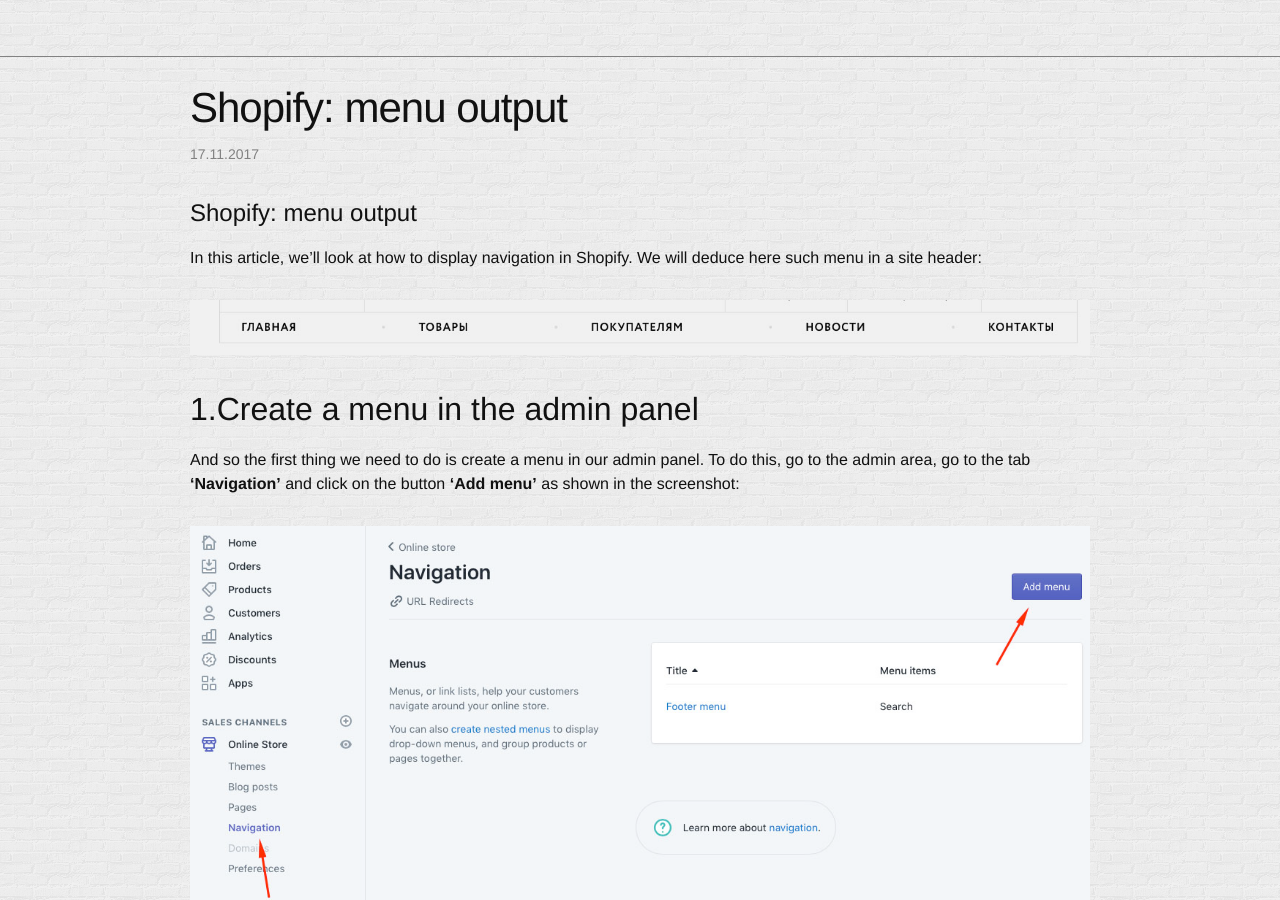
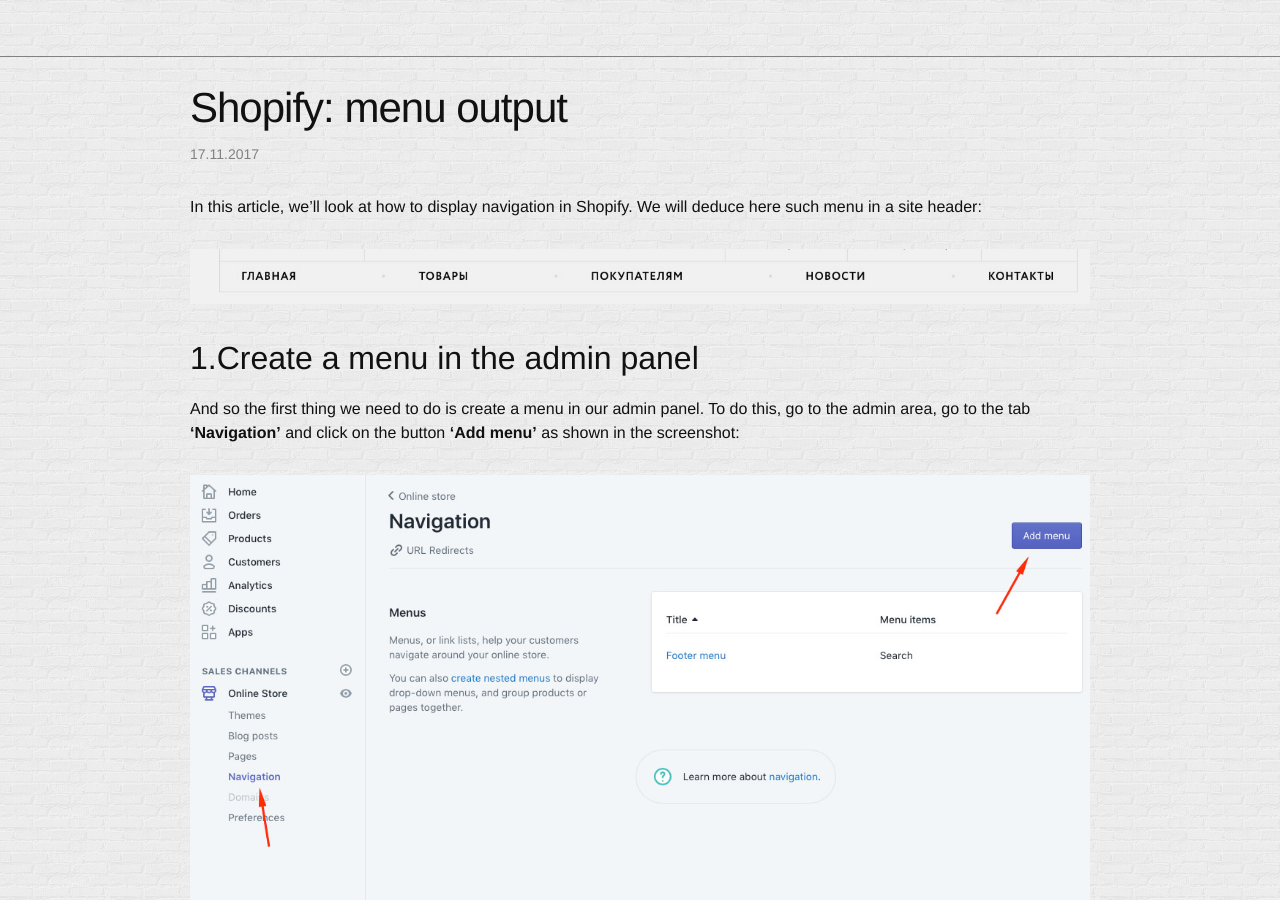
Before and after one commit to glivera-team/glivera-team.github.io, a Jekyll site: the page built from _posts/2017-11-17-shopify-output-menu-en.markdown, in a window 1280 px wide and 900 px high. Built offline with Jekyll 4.4.1, drawn with Linux system fonts in a browser that asks for light colours; comment, search, counter and statistics services are not loaded.

Commit message:
delete unnecessary title

```diff
--- a/_posts/2017-11-17-shopify-output-menu-en.markdown
+++ b/_posts/2017-11-17-shopify-output-menu-en.markdown
@@ -6,8 +6,6 @@
 lang: en
 autor:  glivera-team
 ---
-
-# Shopify: menu output
 
 In this article, we'll look at how to display navigation in Shopify. We will deduce here such menu in a site header:
 <img alt="" src="../../../../i/output-menu-1.jpg">
--- a/_posts/2017-11-17-shopify-output-menu.markdown
+++ b/_posts/2017-11-17-shopify-output-menu.markdown
@@ -6,8 +6,6 @@
 lang: ru
 autor:  glivera-team
 ---
-
-# Shopify: вывод меню
 
 В этой статье мы рассмотрим как выводить навигацию в Shopify. Выведем вот такое меню:
 <img alt="" src="../../../../i/output-menu-1.jpg">
```
